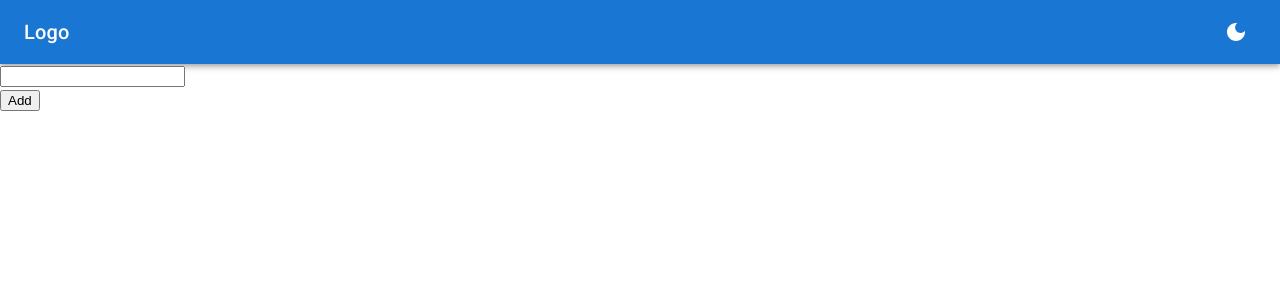
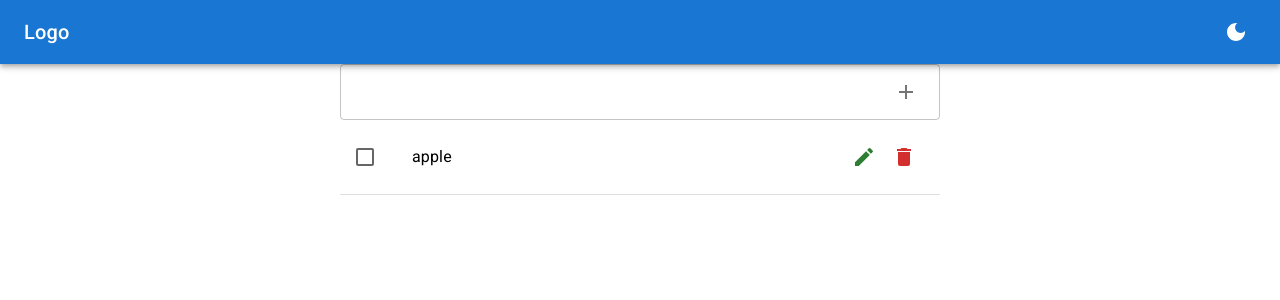
Before and after one commit to 786hlathuzar/Todo-List, a React (Vite) app: page / in a window 1280 px wide. Shown: the top 300 px of the page. Built offline with nearby package versions, Linux system fonts and the light colour scheme.

Commit message:
add function

```diff
--- a/src/App.jsx
+++ b/src/App.jsx
@@ -4,20 +4,6 @@ import Home from "./Home";
 
 export default function App() {
   const { mode } = useContext(ThemeContext);
-
-  useEffect(() => {
-    console.log("hello world");
-  }, []);
-
-  function expensiveFunction() {
-    console.log("Expensive Function");
-    return "Result";
-  }
-  const result = useMemo(() => {
-    return expensiveFunction();
-  }, []);
-
-  console.log(result);
 
   return (
     <div
--- a/src/Home.jsx
+++ b/src/Home.jsx
@@ -1,35 +1,86 @@
 import { useRef, useState } from "react";
 import Header from "./Header";
+import {
+  Box,
+  List,
+  InputAdornment,
+  IconButton,
+  OutlinedInput,
+  Divider,
+} from "@mui/material";
+import Item from "./Item";
+import { Add as AddIcon } from "@mui/icons-material";
 
 export default function Home() {
-  const [item, setItem] = useState([]);
+  const [item, setItem] = useState([{ id: 1, name: "apple", done: false }]);
   const inputRef = useRef();
 
   const add = (name) => {
-    setItem([...item, name]);
+    const id = item[item.length - 1].id + 1;
+    setItem([...item, { id: id, name: name, done: false }]);
+  };
+
+  const handleToggle = (value) => {
+    setItem(
+      item.map((e) => {
+        if (e.id == value) e.done = !e.done;
+        return e;
+      })
+    );
   };
   return (
     <>
       <Header />
+      <Box sx={{ mx: "auto", maxWidth: 600 }}>
         <form
           onSubmit={(e) => {
             e.preventDefault();
+
             const name = inputRef.current.value;
             if (!name) return false;
 
             add(name);
+
             inputRef.current.value = "";
             inputRef.current.focus();
           }}
         >
-        <input type="text" />
+          <OutlinedInput
+            fullWidth
+            inputRef={inputRef}
+            endAdornment={
+              <InputAdornment position="end">
+                <IconButton type="submit">
+                  <AddIcon />
+                </IconButton>
+              </InputAdornment>
+            }
+          />
         </form>
-      <div>
-        {item.map((item, index) => {
-          return <p key={index}>{item}</p>;
+        <Box>
+          {item
+            .filter((e) => !e.done)
+            .map((value) => {
+              return (
+                <List key={value.id} sx={{ bgcolor: "background.paper" }}>
+                  <Item value={value} handleToggle={handleToggle} />
+                </List>
+              );
             })}
-      </div>
-      <button>Add</button>
+          <Divider />
+          {item
+            .filter((e) => e.done)
+            .map((value) => {
+              return (
+                <>
+                  <List key={value.id} sx={{ bgcolor: "background.paper" }}>
+                    <Item value={value} handleToggle={handleToggle} />
+                  </List>
+                </>
+              );
+            })}
+        </Box>
+      </Box>
     </>
   );
 }
--- /dev/null
+++ b/src/Item.jsx
@@ -0,0 +1,63 @@
+import {
+  ListItem,
+  ListItemButton,
+  ListItemIcon,
+  ListItemText,
+  Checkbox,
+  IconButton,
+  Typography,
+} from "@mui/material";
+import { Edit as EditIcon, Delete as DeleteIcon } from "@mui/icons-material";
+import { grey } from "@mui/material/colors";
+
+export default function Item({ value, handleToggle }) {
+  return (
+    <ListItem
+      key={value.id}
+      secondaryAction={
+        <>
+          {!value.done ? (
+            <IconButton>
+              <EditIcon color="success" />
+            </IconButton>
+          ) : null}
+          <IconButton>
+            <DeleteIcon color="error" />
+          </IconButton>
+        </>
+      }
+      disablePadding
+    >
+      <ListItemButton onClick={() => handleToggle(value.id)}>
+        <ListItemIcon>
+          <Checkbox
+            edge="start"
+            checked={value.done}
+            inputProps={{ "aria-labelledby": value.id }}
+            sx={{
+              color: value.done ? grey[500] : "default",
+              "&.Mui-checked": {
+                color: value.done ? grey[500] : "default",
+              },
+            }}
+          />
+        </ListItemIcon>
+
+        <ListItemText
+          primary={
+            <Typography
+              sx={{
+                color: value.done ? grey[500] : "default",
+                "&.Mui-checked": {
+                  color: value.done ? grey[500] : "default",
+                },
+              }}
+            >
+              {value.name}
+            </Typography>
+          }
+        />
+      </ListItemButton>
+    </ListItem>
+  );
+}
```
Lines whose indentation alone changed are shown as unchanged.
